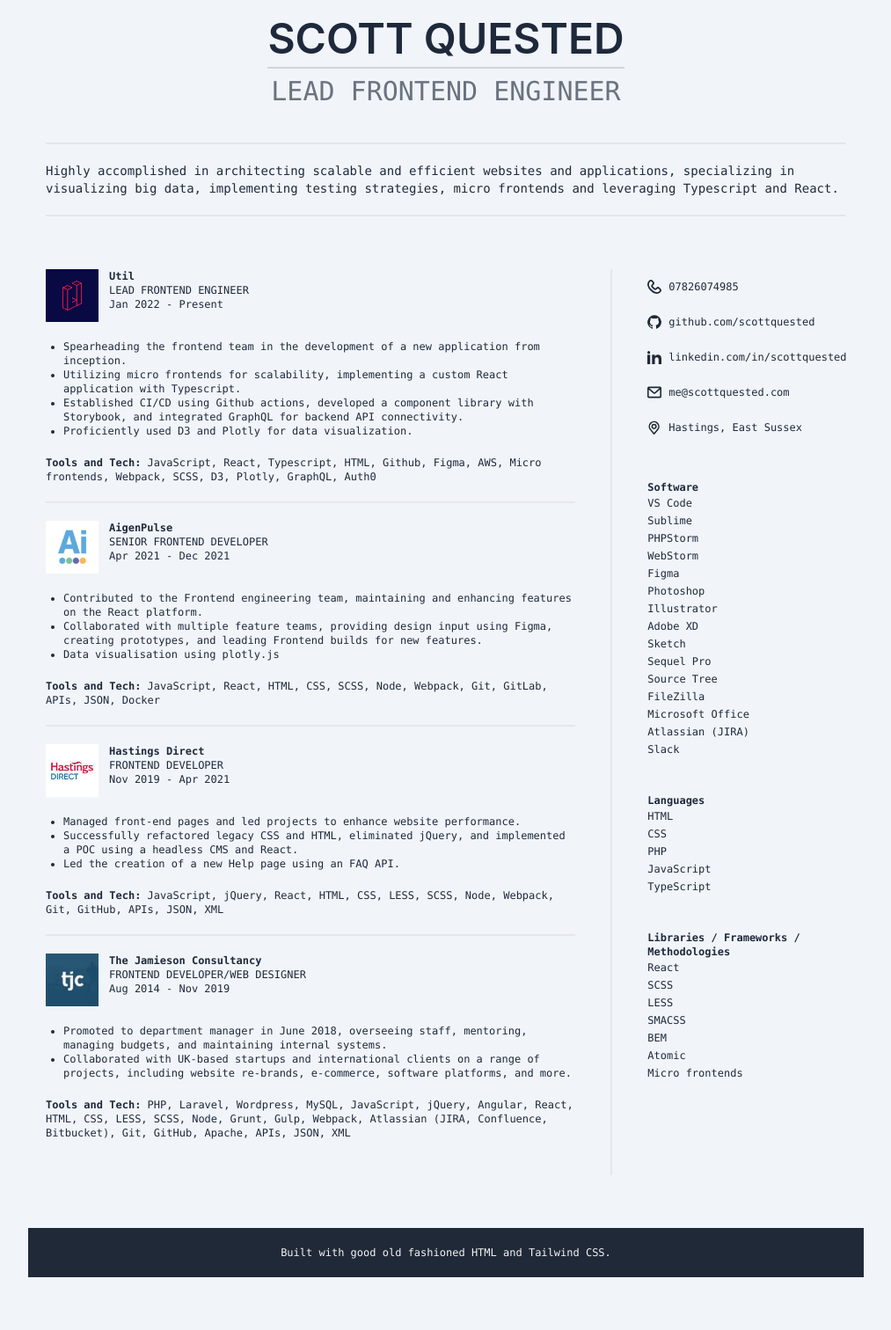
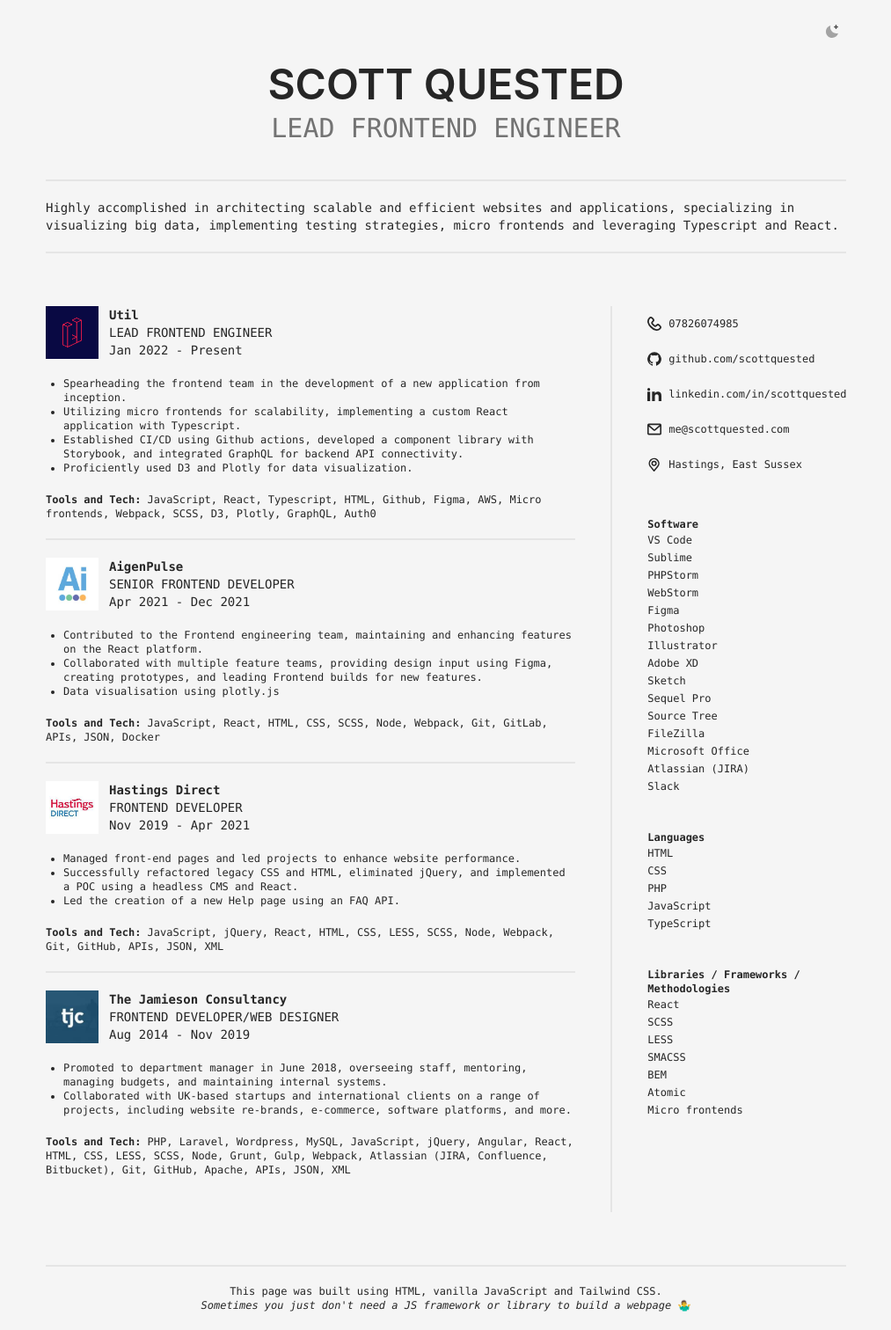
Before and after one commit to scottquested/cv, a website: page index.html in a window 1280 px wide. Shown: the whole page at 88% size, without its empty margins (133-1146 px from the left). Before the commit the page ends 1452 px from the top, so only its background shows below. Drawn offline with Linux system fonts and the light colour scheme.

Commit message:
feat: update responsive headers + add light/dark mode

```diff
--- a/index.html
+++ b/index.html
@@ -9,37 +9,93 @@
 			content="Scott Quested's C.V. A lead frontend engineer based in Hastings, East Sussex."
 		/>
 		<link rel="stylesheet" href="dist/styles.css" />
+		<script>
+			if (
+				localStorage.getItem("dark-mode") === "true" ||
+				(!("dark-mode" in localStorage) &&
+					window.matchMedia("(prefers-color-scheme: dark)").matches)
+			) {
+				document.querySelector("html").classList.add("dark");
+			} else {
+				document.querySelector("html").classList.remove("dark");
+			}
+		</script>
 	</head>
 
 	<body
-		class="font-mono text-sm bg-slate-100 text-slate-800 px-5 pt-5 max-w-[950px] mx-auto break:grid break:grid-cols-7 break:gap-5"
+		class="font-mono text-sm bg-neutral-100 dark:bg-neutral-900 text-neutral-800 dark:text-neutral-100 px-5 pt-5 max-w-[950px] mx-auto break:grid break:grid-cols-7 break:gap-5"
 	>
+		<div class="col-span-1 col-start-7 flex justify-end">
+			<input
+				type="checkbox"
+				name="light-switch"
+				id="light-switch"
+				class="light-switch sr-only"
+			/>
+			<label class="relative cursor-pointer p-2" for="light-switch">
+				<svg
+					class="hidden dark:block"
+					width="16"
+					height="16"
+					xmlns="http://www.w3.org/2000/svg"
+				>
+					<path
+						class="fill-neutral-300"
+						d="M7 0h2v2H7zM12.88 1.637l1.414 1.415-1.415 1.413-1.413-1.414zM14 7h2v2h-2zM12.95 14.433l-1.414-1.413 1.413-1.415 1.415 1.414zM7 14h2v2H7zM2.98 14.364l-1.413-1.415 1.414-1.414 1.414 1.415zM0 7h2v2H0zM3.05 1.706 4.463 3.12 3.05 4.535 1.636 3.12z"
+					/>
+					<path
+						class="fill-neutral-500"
+						d="M8 4C5.8 4 4 5.8 4 8s1.8 4 4 4 4-1.8 4-4-1.8-4-4-4Z"
+					/>
+				</svg>
+				<svg
+					class="dark:hidden"
+					width="16"
+					height="16"
+					xmlns="http://www.w3.org/2000/svg"
+				>
+					<path
+						class="fill-neutral-400"
+						d="M6.2 1C3.2 1.8 1 4.6 1 7.9 1 11.8 4.2 15 8.1 15c3.3 0 6-2.2 6.9-5.2C9.7 11.2 4.8 6.3 6.2 1Z"
+					/>
+					<path
+						class="fill-neutral-600"
+						d="M12.5 5a.625.625 0 0 1-.625-.625 1.252 1.252 0 0 0-1.25-1.25.625.625 0 1 1 0-1.25 1.252 1.252 0 0 0 1.25-1.25.625.625 0 1 1 1.25 0c.001.69.56 1.249 1.25 1.25a.625.625 0 1 1 0 1.25c-.69.001-1.249.56-1.25 1.25A.625.625 0 0 1 12.5 5Z"
+					/>
+				</svg>
+				<span class="sr-only">Switch to light / dark version</span>
+			</label>
+		</div>
 		<header class="col-span-7 text-center">
 			<h1
-				class="inline-block relative text-3xl break:text-5xl uppercase font-sans font-semibold pb-2 border-b-2 border-b-gray-300"
+				class="inline-block relative text-4xl break:text-5xl uppercase font-sans font-semibold"
 			>
 				Scott Quested
 			</h1>
-			<h2 class="text-xl break:text-3xl pt-2 text-gray-500 uppercase">
+			<h2 class="text-xl break:text-3xl pt-2 text-neutral-500 uppercase">
 				Lead Frontend Engineer
 			</h2>
-			<p class="text-left my-10 py-5 border-y-2 border-y-gray-200 text-">
+			<p
+				class="text-left my-10 py-5 border-y-2 border-y-neutral-200 dark:border-y-neutral-800"
+			>
 				Highly accomplished in architecting scalable and efficient websites and
 				applications, specializing in visualizing big data, implementing testing
 				strategies, micro frontends and leveraging Typescript and React.
 			</p>
 		</header>
 		<main
-			class="col-span-5 text-xs break:border-r-2 break:border-r-gray-200 break:pr-10"
+			class="col-span-5 text-xs break:border-r-2 break:border-r-neutral-200 dark:border-r-neutral-800 break:pr-10"
 		>
-			<section class="mb-5 pb-5 border-b-2 border-b-gray-200">
+			<section
+				class="mb-5 pb-5 border-b-2 border-b-neutral-200 dark:border-b-neutral-800"
+			>
 				<div class="flex">
 					<img
 						src="img/util.png"
 						class="mr-3 w-[60px] h-[60px]"
 						alt="Util's logo"
 					/>
-					<div class="">
+					<div class="text-sm">
 						<h3 class="font-semibold">Util</h3>
 						<h4 class="uppercase">Lead Frontend Engineer</h4>
 						<time>Jan 2022 - Present</time>
@@ -69,14 +125,16 @@
 					</p>
 				</div>
 			</section>
-			<section class="mb-5 pb-5 border-b-2 border-b-gray-200">
+			<section
+				class="mb-5 pb-5 border-b-2 border-b-neutral-200 dark:border-b-neutral-800"
+			>
 				<div class="flex">
 					<img
 						src="img/ap.jpg"
 						class="mr-3 w-[60px] h-[60px]"
 						alt="Aigenpulse's logo"
 					/>
-					<div class="">
+					<div class="text-sm">
 						<h3 class="font-semibold">AigenPulse</h3>
 						<h4 class="uppercase">Senior Frontend Developer</h4>
 						<time>Apr 2021 - Dec 2021</time>
@@ -101,14 +159,16 @@
 					</p>
 				</div>
 			</section>
-			<section class="mb-5 pb-5 border-b-2 border-b-gray-200">
+			<section
+				class="mb-5 pb-5 border-b-2 border-b-neutral-200 dark:border-b-neutral-800"
+			>
 				<div class="flex">
 					<img
 						src="img/hd.jpg"
 						class="mr-3 w-[60px] h-[60px]"
 						alt="Hastings Direct's logo"
 					/>
-					<div class="">
+					<div class="text-sm">
 						<h3 class="font-semibold">Hastings Direct</h3>
 						<h4 class="uppercase">Frontend Developer</h4>
 						<time>Nov 2019 - Apr 2021</time>
@@ -132,14 +192,16 @@
 					</p>
 				</div>
 			</section>
-			<section class="mb-5 pb-5">
+			<section
+				class="mb-5 pb-5 border-b-2 border-b-neutral-200 break:border-b-0 dark:border-b-neutral-800"
+			>
 				<div class="flex">
 					<img
 						src="img/tjc.jpg"
 						class="mr-3 w-[60px] h-[60px]"
 						alt="The Jamieson Consultancy's logo"
 					/>
-					<div class="">
+					<div class="text-sm">
 						<h3 class="font-semibold">The Jamieson Consultancy</h3>
 						<h4 class="uppercase">Frontend Developer/Web Designer</h4>
 						<time>Aug 2014 - Nov 2019</time>
@@ -172,7 +234,7 @@
 					<li class="flex items-center">
 						<span
 							><svg
-								class="w-4 h-4 text-gray-800 mr-2"
+								class="w-4 h-4 text-neutral-800 dark:text-neutral-100 mr-2"
 								aria-hidden="true"
 								xmlns="http://www.w3.org/2000/svg"
 								fill="none"
@@ -190,7 +252,7 @@
 					<li class="flex items-center">
 						<span
 							><svg
-								class="w-4 h-4 text-gray-800 mr-2"
+								class="w-4 h-4 text-neutral-800 dark:text-neutral-100 mr-2"
 								aria-hidden="true"
 								xmlns="http://www.w3.org/2000/svg"
 								fill="currentColor"
@@ -208,7 +270,7 @@
 					<li class="flex items-center">
 						<span
 							><svg
-								class="w-4 h-4 text-gray-800 mr-2"
+								class="w-4 h-4 text-neutral-800 dark:text-neutral-100 mr-2"
 								aria-hidden="true"
 								xmlns="http://www.w3.org/2000/svg"
 								fill="currentColor"
@@ -228,7 +290,7 @@
 					<li class="flex items-center">
 						<span
 							><svg
-								class="w-4 h-4 text-gray-800 mr-2"
+								class="w-4 h-4 text-neutral-800 dark:text-neutral-100 mr-2"
 								aria-hidden="true"
 								xmlns="http://www.w3.org/2000/svg"
 								fill="none"
@@ -246,7 +308,7 @@
 					<li class="flex items-center">
 						<span
 							><svg
-								class="w-4 h-4 text-gray-800 mr-2"
+								class="w-4 h-4 text-neutral-800 dark:text-neutral-100 mr-2"
 								aria-hidden="true"
 								xmlns="http://www.w3.org/2000/svg"
 								fill="none"
@@ -314,10 +376,41 @@
 				</ul>
 			</section>
 		</sidebar>
-		<footer class="col-span-7 bg-gray-800 text-gray-100 -mx-5 mt-10">
-			<p class="text-center py-5 text-xs">
-				Built with good old fashioned HTML and Tailwind CSS.
+		<footer
+			class="col-span-7 mt-10 border-t-2 border-t-neutral-200 dark:border-t-neutral-800"
+		>
+			<p class="text-center pt-5 text-xs">
+				This page was built using HTML, vanilla JavaScript and Tailwind CSS.
+			</p>
+			<p class="text-center pb-5 text-xs italic">
+				Sometimes you just don't need a JS framework or library to build a
+				webpage <span class="not-italic">🤷‍♂️</span>
 			</p>
 		</footer>
+		<script>
+			const lightSwitches = document.querySelectorAll(".light-switch");
+			if (lightSwitches.length > 0) {
+				lightSwitches.forEach((lightSwitch, i) => {
+					if (localStorage.getItem("dark-mode") === "true") {
+						lightSwitch.checked = true;
+					}
+					lightSwitch.addEventListener("change", () => {
+						const { checked } = lightSwitch;
+						lightSwitches.forEach((el, n) => {
+							if (n !== i) {
+								el.checked = checked;
+							}
+						});
+						if (lightSwitch.checked) {
+							document.documentElement.classList.add("dark");
+							localStorage.setItem("dark-mode", true);
+						} else {
+							document.documentElement.classList.remove("dark");
+							localStorage.setItem("dark-mode", false);
+						}
+					});
+				});
+			}
+		</script>
 	</body>
 </html>
--- a/tailwind.config.js
+++ b/tailwind.config.js
@@ -1,6 +1,7 @@
 /** @type {import('tailwindcss').Config} */
 module.exports = {
 	content: ["./*.{ts,tsx,html}"],
+	darkMode: "class",
 	theme: {
 		extend: {
 			fontFamily: {
```
Also changed, not shown: README.md, dist/styles.css.
